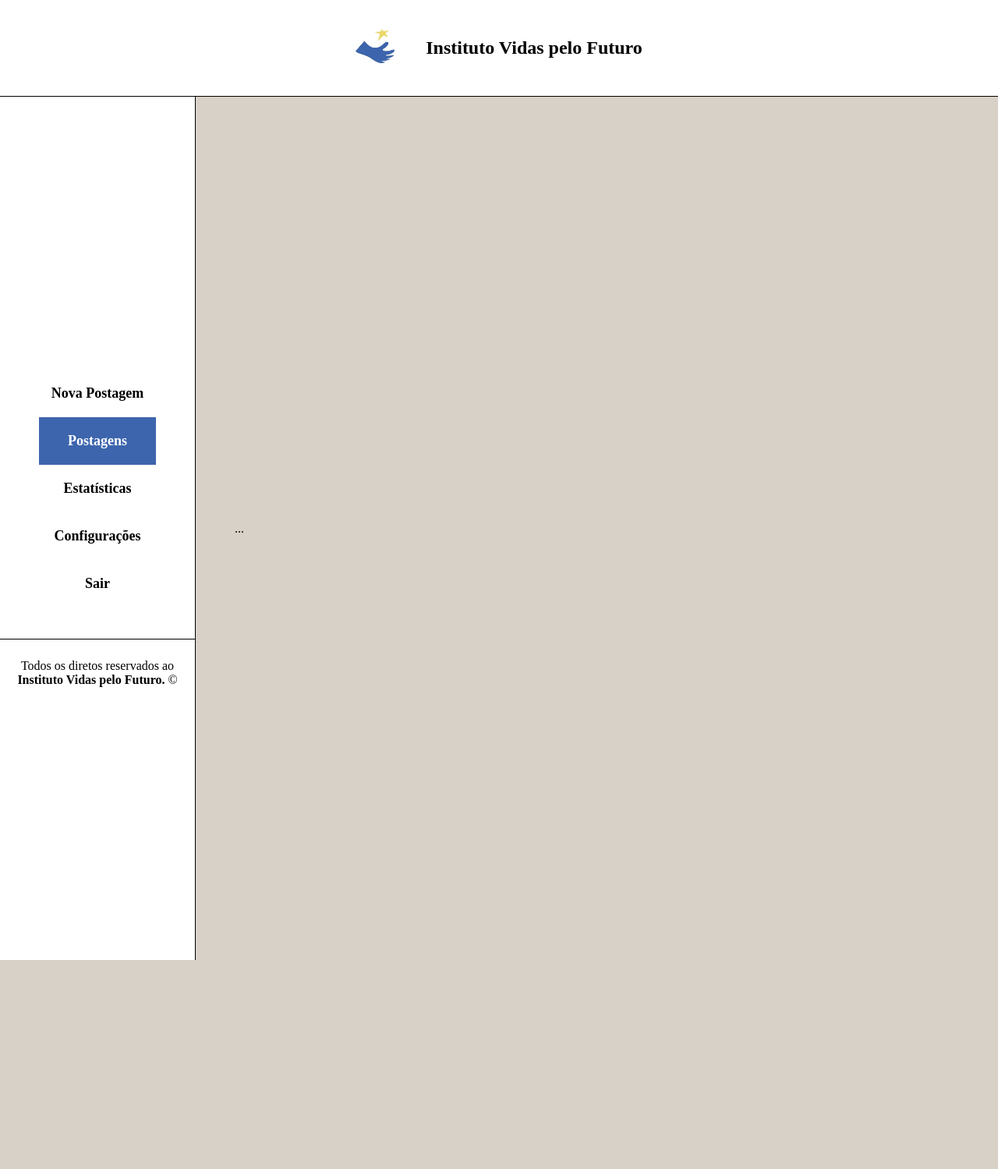
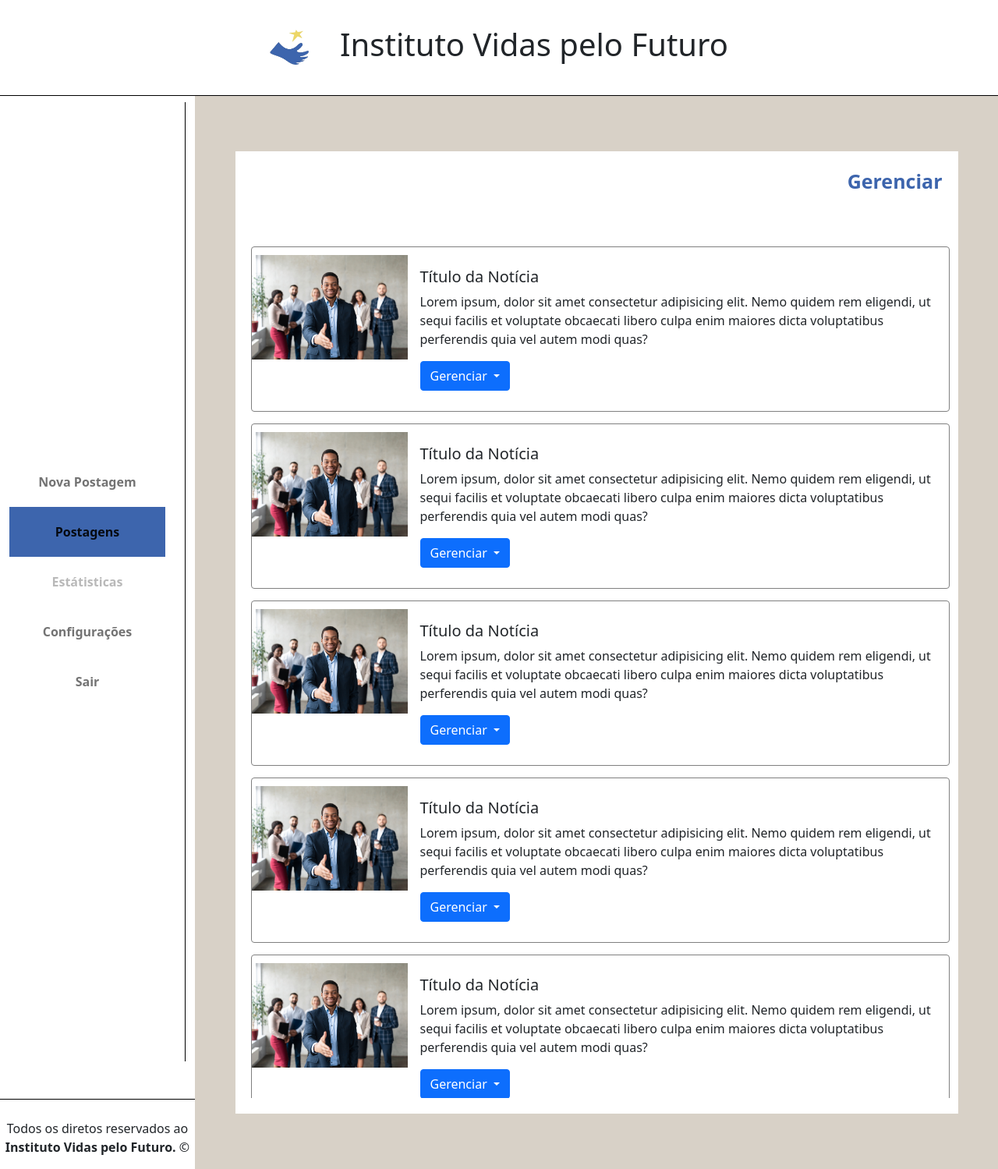
Before and after one commit to AsaphRG/Projeto_Vidas_Futuro, a PHP site: page /Projeto_Vidas_Futuro/pagePostagens.html in a window 1280 px wide. Shown: the whole page at 78% size. Before the commit the page ends 1231 px from the top, so only its background shows below. Run offline with PHP 8.4, Linux system fonts and the light colour scheme.

Commit message:
Ajuste da pagina de postagens do administrador.

```diff
--- a/assets/css/pagePostagens.css
+++ b/assets/css/pagePostagens.css
@@ -20,7 +20,7 @@ a{
     justify-content: center;
     align-items: center;
     height: 10vh;
-    width: 100vw;
+    width: 100%;
     border-bottom: 1px solid black;
 }
 
@@ -32,19 +32,11 @@ a{
     width: 50px;
 }
 
-.campoPesquisa{
-    width: 350px;
-    height: 30px;
-    border-radius: 5px;
-    padding-left: 10px;
-}
-
 .conteinerMasterPostagens{
     display: flex;
     flex-direction: row;
     width: 100vw;
-    height: 90vh;
-
+    min-height: 100vh;
 }
 
 .conteudoPostagensMenu{
@@ -53,12 +45,13 @@ a{
     justify-content: center;
     align-items: center;
     flex: 1;
+    min-height: 100vh;
     border-right: 1px solid black;
 }
 
 .conteudoPostagensMenu a{
     color: black;
-    font-size: 18px;
+    font-size: 16px;
     padding: 20px 0px;
     font-weight: bold;
     text-align: center;
@@ -67,20 +60,74 @@ a{
 .conteudoPostagensMenu a.active{
     background-color: #3D65AD;
     color: white;
-    width: 60%;
+    width: 200px;
 }
 
 .conteudoPostagensMenu a:hover{
     background-color: #3D65AD;
     color: white;
-    width: 60%;
+    width: 200px;
 }
 
+[aria-disabled="true"] {
+    opacity: 0.5;
+  }
+
 .conteudoPostagens{
+    padding: 50px 0px;
+    margin: 0px;
+    display: flex;
+    flex-direction: column;
+    justify-content: center;
+    align-items: center;
     background-color: rgb(216, 209, 199);
-    flex: 4;
+    width: 100%;
+    min-height: 100%;
 }
 
+.areaConteudo{
+    background-color: white;
+    width: 90%;
+    min-height: 95vh;
+    padding: 20px;
+}
+
+.buttonGerenciar{
+    color: #3D65AD;
+    display: flex;
+    flex-direction: column;
+    align-items: flex-end;
+    margin-bottom: 50px;
+    font-size: 25px;
+    font-weight: bolder;
+}
+
+.postagemGerenciamento{
+    width: 70vw;
+    height: 90vh;
+    overflow-y: scroll;
+}
+
+.card{
+    border: 1px solid gray;
+    padding: 10px 0px;
+    margin: 15px 0px;
+    display: flex;
+    flex-direction: row;
+    justify-content: center;
+    align-items: center;
+}
+
+.gerenciar{
+    display: flex;
+    flex-direction: row;
+}
+
+.capaNoticia{
+    width: 200px;
+}
+
+/*Rodapé*/
 .conteinerMasterPostagensRodape{
     display: flex;
     flex-direction: column;
@@ -92,13 +139,6 @@ a{
     padding-top: 25px;
 }
 
-.conteudoPostagens{
-    padding: 50px;
-    display: flex;
-    flex-direction: column;
-    justify-content: center;
-
-}
 
 .conteinerMasterPostagensRodape p{
     text-align: center;
--- a/pagePostagens.html
+++ b/pagePostagens.html
@@ -5,6 +5,7 @@
     <meta http-equiv="X-UA-Compatible" content="IE=edge">
     <meta name="viewport" content="width=device-width, initial-scale=1.0">
     <title>Aréa de postagens</title>
+    <link href="https://cdn.jsdelivr.net/npm/bootstrap@5.0.2/dist/css/bootstrap.min.css" rel="stylesheet" integrity="sha384-EVSTQN3/azprG1Anm3QDgpJLIm9Nao0Yz1ztcQTwFspd3yD65VohhpuuCOmLASjC" crossorigin="anonymous">
     <link rel="stylesheet" href="assets/css/pagePostagens.css">
 </head>
 <body>
@@ -17,22 +18,170 @@
         </section>
     </header>
     <main class="conteinerMasterPostagens">
-        <section>
+        <div>
+        <nav class="navbar navbar-expand-lg navbar-light">
+            <div class="container-fluid">
+              <button class="navbar-toggler" type="button" data-bs-toggle="collapse" data-bs-target="#navbarText" aria-controls="navbarText" aria-expanded="false" aria-label="Toggle navigation">
+                <span class="navbar-toggler-icon"></span>
+              </button>
+              <div class="collapse navbar-collapse conteudoPostagensMenu" id="navbarText">
+                <ul class="navbar-nav me-auto mb-2 mb-lg-0 flex-column menuPostagem">
+                  <li class="nav-item">
+                    <a class="nav-link" target="_self" href="#">Nova Postagem</a>
+                  </li>
+                  <li class="nav-item">
+                    <a class="nav-link active" target="_self" href="#">Postagens</a>
+                  </li>
+                  <li class="nav-item">
+                    <a class="nav-link" href="#" target="_self" aria-disabled="true" title="Em breve Disponivel">Estátisticas</a>
+                  </li>
+                  <li class="nav-item">
+                    <a class="nav-link" href="#" target="_self">Configurações</a>
+                  </li>
+                </li>
+                <li class="nav-item">
+                  <a class="nav-link" href="#" target="_self">Sair</a>
+                </li>
+                </ul>
+              </div>
+            </div>
+          </nav>
 
-        </section>
-        <nav class="conteudoPostagensMenu">
-            <a href="#" class="" target="_self">Nova Postagem</a>
-            <a href="#" class="active" target="_self">Postagens</a>
-            <a href="#" target="_self">Estatísticas</a>
-            <a href="#" target="_self">Configurações</a>
-            <a href="#" target="_self">Sair</a>
             <footer class="conteinerMasterPostagensRodape">
                 <div>
                     <p>Todos os diretos reservados ao <b>Instituto Vidas pelo Futuro.</b> &copy;</p>
                 </div>
             </footer>
-        </nav>
-        <section class="conteudoPostagens">...</section>
+        </div>
+        <section class="conteudoPostagens">
+            <section class="areaConteudo">
+                <div class="buttonGerenciar">Gerenciar</div>
+                <section class="postagemGerenciamento">
+                    <div class="card">
+                        <div class="gerenciar">
+                          <div class="imgNoticia">
+                            <img class="capaNoticia" src="assets/imagens/gestao_de_pessoas.jpg" class="img-fluid" alt="...">
+                          </div>
+                          <div class="conteudoNoticia">
+                            <div class="card-body">
+                              <h5 class="card-title">Título da Notícia</h5>
+                              <p class="card-text">Lorem ipsum, dolor sit amet consectetur adipisicing elit. Nemo quidem rem eligendi, ut sequi facilis et voluptate obcaecati libero culpa enim maiores dicta voluptatibus perferendis quia vel autem modi quas?</p>
+                              <div class="dropdown">
+                                <button class="btn btn-primary dropdown-toggle" type="button" id="dropdownMenuButton1" data-bs-toggle="dropdown" aria-expanded="false">
+                                  Gerenciar
+                                </button>
+                                <ul class="dropdown-menu" aria-labelledby="dropdownMenuButton1">
+                                  <li><a class="dropdown-item" href="#">Visualizar</a></li>
+                                  <li><a class="dropdown-item" href="#">Publicar</a></li>
+                                  <li><a class="dropdown-item" href="#">Excluir</a></li>
+                                </ul>
+                              </div>
+                            </div>
+                          </div>
+                        </div>
+                      </div>
+                      <!--Segunda Notícia-->
+                      <div class="card">
+                        <div class="gerenciar">
+                          <div class="imgNoticia">
+                            <img class="capaNoticia" src="assets/imagens/gestao_de_pessoas.jpg" class="img-fluid" alt="...">
+                          </div>
+                          <div class="conteudoNoticia">
+                            <div class="card-body">
+                              <h5 class="card-title">Título da Notícia</h5>
+                              <p class="card-text">Lorem ipsum, dolor sit amet consectetur adipisicing elit. Nemo quidem rem eligendi, ut sequi facilis et voluptate obcaecati libero culpa enim maiores dicta voluptatibus perferendis quia vel autem modi quas?</p>
+                              <div class="dropdown">
+                                <button class="btn btn-primary dropdown-toggle" type="button" id="dropdownMenuButton1" data-bs-toggle="dropdown" aria-expanded="false">
+                                  Gerenciar
+                                </button>
+                                <ul class="dropdown-menu" aria-labelledby="dropdownMenuButton1">
+                                  <li><a class="dropdown-item" href="#">Visualizar</a></li>
+                                  <li><a class="dropdown-item" href="#">Publicar</a></li>
+                                  <li><a class="dropdown-item" href="#">Excluir</a></li>
+                                </ul>
+                              </div>
+                            </div>
+                          </div>
+                        </div>
+                      </div>
+                      <!--Terceira Notícia-->
+                      <div class="card">
+                        <div class="gerenciar">
+                          <div class="imgNoticia">
+                            <img class="capaNoticia" src="assets/imagens/gestao_de_pessoas.jpg" class="img-fluid" alt="...">
+                          </div>
+                          <div class="conteudoNoticia">
+                            <div class="card-body">
+                              <h5 class="card-title">Título da Notícia</h5>
+                              <p class="card-text">Lorem ipsum, dolor sit amet consectetur adipisicing elit. Nemo quidem rem eligendi, ut sequi facilis et voluptate obcaecati libero culpa enim maiores dicta voluptatibus perferendis quia vel autem modi quas?</p>
+                              <div class="dropdown">
+                                <button class="btn btn-primary dropdown-toggle" type="button" id="dropdownMenuButton1" data-bs-toggle="dropdown" aria-expanded="false">
+                                  Gerenciar
+                                </button>
+                                <ul class="dropdown-menu" aria-labelledby="dropdownMenuButton1">
+                                  <li><a class="dropdown-item" href="#">Visualizar</a></li>
+                                  <li><a class="dropdown-item" href="#">Publicar</a></li>
+                                  <li><a class="dropdown-item" href="#">Excluir</a></li>
+                                </ul>
+                              </div>
+                            </div>
+                          </div>
+                        </div>
+                      </div>
+                       <!--Quarta Notícia-->
+                       <div class="card">
+                        <div class="gerenciar">
+                          <div class="imgNoticia">
+                            <img class="capaNoticia" src="assets/imagens/gestao_de_pessoas.jpg" class="img-fluid" alt="...">
+                          </div>
+                          <div class="conteudoNoticia">
+                            <div class="card-body">
+                              <h5 class="card-title">Título da Notícia</h5>
+                              <p class="card-text">Lorem ipsum, dolor sit amet consectetur adipisicing elit. Nemo quidem rem eligendi, ut sequi facilis et voluptate obcaecati libero culpa enim maiores dicta voluptatibus perferendis quia vel autem modi quas?</p>
+                              <div class="dropdown">
+                                <button class="btn btn-primary dropdown-toggle" type="button" id="dropdownMenuButton1" data-bs-toggle="dropdown" aria-expanded="false">
+                                  Gerenciar
+                                </button>
+                                <ul class="dropdown-menu" aria-labelledby="dropdownMenuButton1">
+                                  <li><a class="dropdown-item" href="#">Visualizar</a></li>
+                                  <li><a class="dropdown-item" href="#">Publicar</a></li>
+                                  <li><a class="dropdown-item" href="#">Excluir</a></li>
+                                </ul>
+                              </div>
+                            </div>
+                          </div>
+                        </div>
+                      </div>
+                      <!--Quinta Notícia-->
+                      <div class="card">
+                        <div class="gerenciar">
+                          <div class="imgNoticia">
+                            <img class="capaNoticia" src="assets/imagens/gestao_de_pessoas.jpg" class="img-fluid" alt="...">
+                          </div>
+                          <div class="conteudoNoticia">
+                            <div class="card-body">
+                              <h5 class="card-title">Título da Notícia</h5>
+                              <p class="card-text">Lorem ipsum, dolor sit amet consectetur adipisicing elit. Nemo quidem rem eligendi, ut sequi facilis et voluptate obcaecati libero culpa enim maiores dicta voluptatibus perferendis quia vel autem modi quas?</p>
+                              <div class="dropdown">
+                                <button class="btn btn-primary dropdown-toggle" type="button" id="dropdownMenuButton1" data-bs-toggle="dropdown" aria-expanded="false">
+                                  Gerenciar
+                                </button>
+                                <ul class="dropdown-menu" aria-labelledby="dropdownMenuButton1">
+                                  <li><a class="dropdown-item" href="#">Visualizar</a></li>
+                                  <li><a class="dropdown-item" href="#">Publicar</a></li>
+                                  <li><a class="dropdown-item" href="#">Excluir</a></li>
+                                </ul>
+                              </div>
+                            </div>
+                          </div>
+                        </div>
+                      </div>
+                </section>
+                </section>
+
+            </section>
+        </section>
     </main>
+    <script src="https://cdn.jsdelivr.net/npm/bootstrap@5.0.2/dist/js/bootstrap.bundle.min.js" integrity="sha384-MrcW6ZMFYlzcLA8Nl+NtUVF0sA7MsXsP1UyJoMp4YLEuNSfAP+JcXn/tWtIaxVXM" crossorigin="anonymous"></script>
 </body>
 </html>
```
